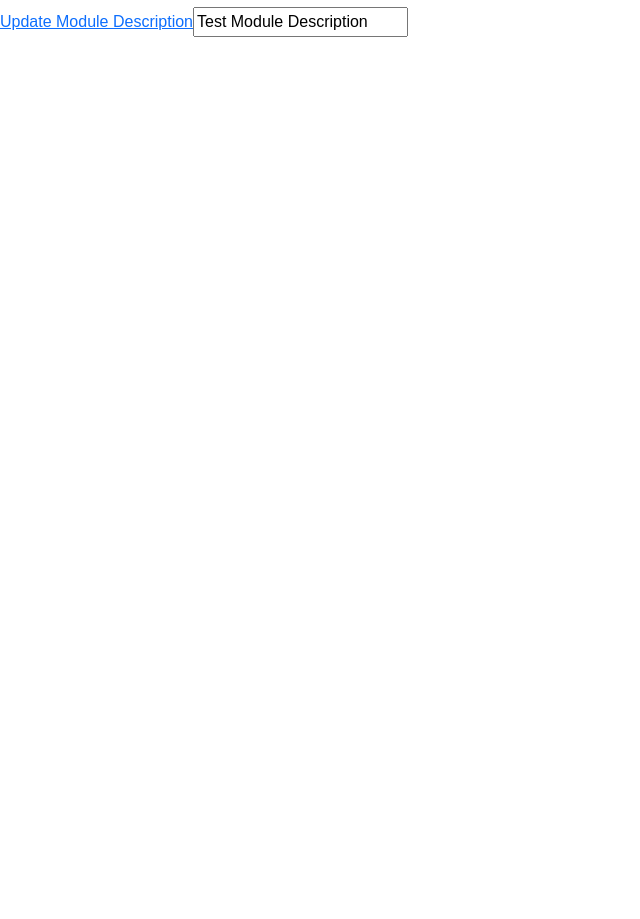
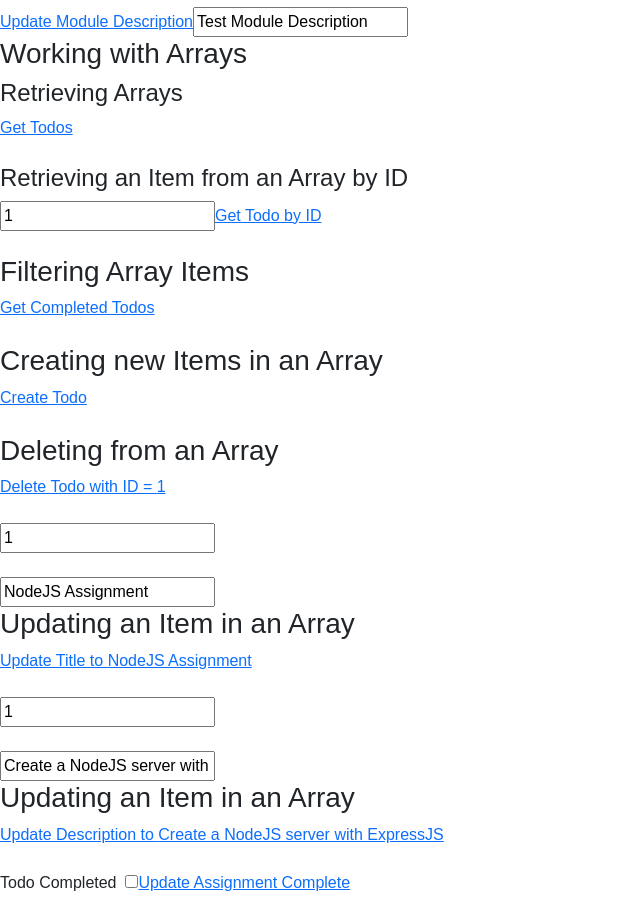
Before and after one commit to bharatchawla53/kanbas-react-web-app, a React (Create React App) app: page /#/Labs/a5 in a window 1280 px wide. Shown: the part 1191-2110 px from the top of the page, without its empty margins (0-640 px from the left). Before the commit the page ends 1228 px from the top, so only its background shows below. Built offline with nearby package versions, Linux system fonts and the light colour scheme.

Commit message:
Section 3.3

```diff
--- /dev/null
+++ b/src/Labs/a5/WorkingWithArrays.tsx
@@ -0,0 +1,104 @@
+import React, { useState } from "react";
+
+function WorkingWithArrays() {
+    const API = "http://localhost:4000/a5/todos";
+    const [todo, setTodo] = useState({
+        id: "1",
+        title: "NodeJS Assignment",
+        description: "Create a NodeJS server with ExpressJS",
+        due: "2021-09-09",
+        completed: false,
+    });
+
+    return (
+        <div>
+            <h3>Working with Arrays</h3>
+            <h4>Retrieving Arrays</h4>
+            <a href={API}>
+                Get Todos
+            </a>
+            <br /><br />
+            <h4>Retrieving an Item from an Array by ID</h4>
+            <input
+                value={todo.id}
+                onChange={(e) => setTodo({
+                    ...todo,
+                    id: e.target.value
+                })} />
+            <a href={`${API}/${todo.id}`}>
+                Get Todo by ID
+            </a>
+            <br /><br />
+            <h3>Filtering Array Items</h3>
+            <a href={`${API}?completed=true`}>
+                Get Completed Todos
+            </a>
+            <br /><br />
+            <h3>Creating new Items in an Array</h3>
+            <a href={`${API}/create`}>
+                Create Todo
+            </a>
+            <br /><br />
+            <h3>Deleting from an Array</h3>
+            <a href={`${API}/${todo.id}/delete`}>
+                Delete Todo with ID = {todo.id}
+            </a>
+            <br /><br />
+            <input
+                value={todo.id}
+                onChange={(e) => setTodo({
+                    ...todo,
+                    id: e.target.value
+                })} />
+            <br /><br />
+            <input
+                type="text"
+                value={todo.title}
+                onChange={(e) => setTodo({
+                    ...todo, title: e.target.value
+                })} />
+            <h3>Updating an Item in an Array</h3>
+            <a href={`${API}/${todo.id}/title/${todo.title}`} >
+                Update Title to {todo.title}
+            </a>
+            <br /><br />
+
+            <input
+                value={todo.id}
+                onChange={(e) => setTodo({
+                    ...todo,
+                    id: e.target.value
+                })} />
+            <br /><br />
+            <input
+                type="text"
+                value={todo.description}
+                onChange={(e) => setTodo({
+                    ...todo,
+                    description: e.target.value
+                })} />
+            <h3>Updating an Item in an Array</h3>
+            <a href={`${API}/${todo.id}/description/${todo.description}`} >
+                Update Description to {todo.description}
+            </a>
+            <br /><br />
+
+            <label>Todo Completed</label> &nbsp;
+            <input
+                type="checkbox"
+                onChange={(e) => setTodo({
+                    ...todo,
+                    completed: e.target.checked
+                })}
+                checked={todo.completed}
+                value={todo.completed + ""} />
+            <a href={`${API}/${todo.id}/completed/${todo.completed}`}>
+                Update Assignment Complete
+            </a>
+            <br /><br />
+
+        </div>
+    );
+}
+
+export default WorkingWithArrays;
--- a/src/Labs/a5/index.tsx
+++ b/src/Labs/a5/index.tsx
@@ -1,4 +1,5 @@
 import EncodingParametersInURLs from "./EncodingParametersInURLs";
+import WorkingWithArrays from "./WorkingWithArrays";
 import WorkingWithObjects from "./WorkingWithObjects";
 
 function Assignment5() {
@@ -10,6 +11,7 @@ function Assignment5() {
             </a>
             <EncodingParametersInURLs />
             <WorkingWithObjects />
+            <WorkingWithArrays />
         </div>
     );
 }
```
